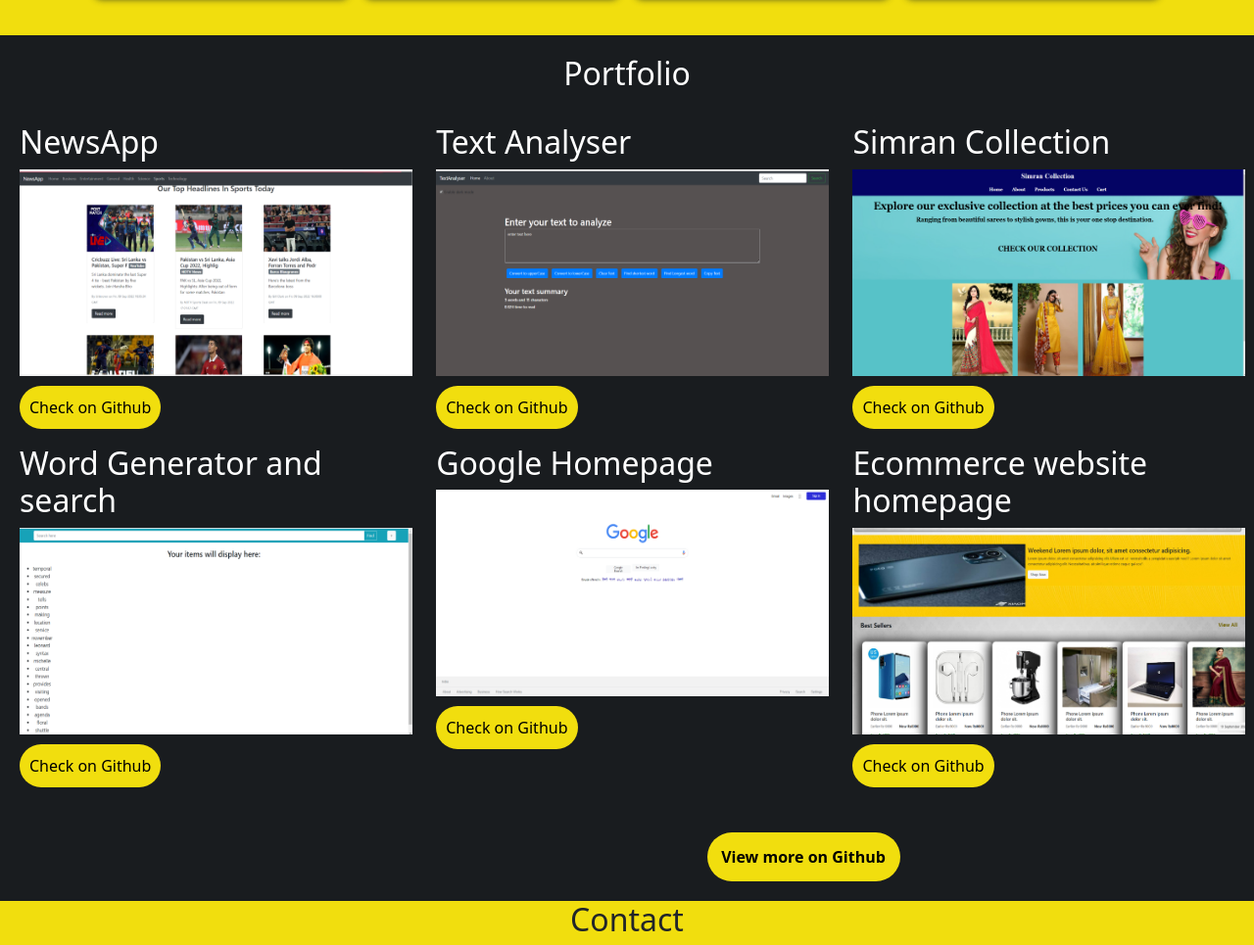
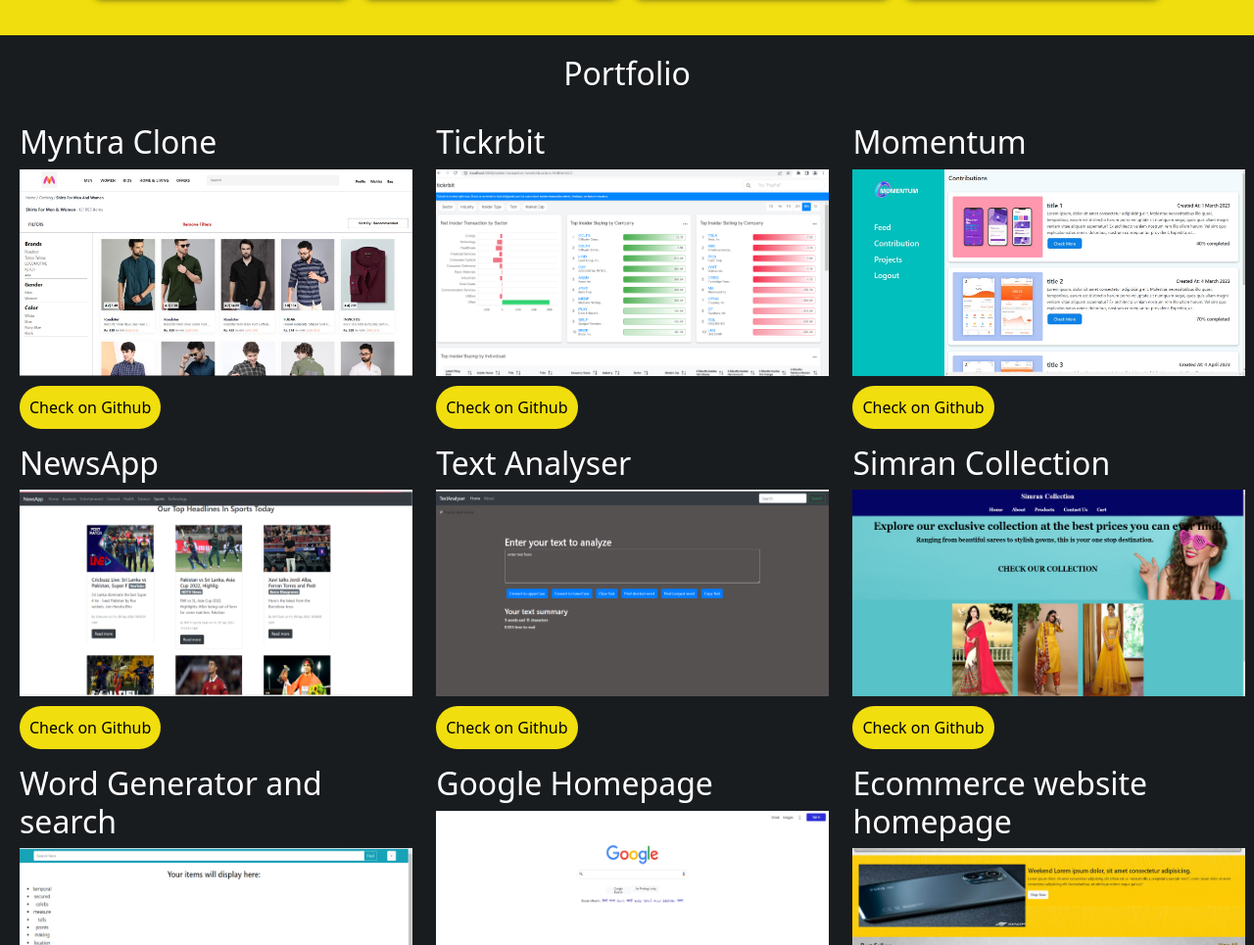
Before and after one commit to simranPanjwani20/Portfolio-Website, a plain HTML site: page index.html in a window 1280 px wide. Shown: the part 3145-4110 px from the top of the page at 98% size. Drawn offline with nearby package versions, Linux system fonts and the light colour scheme.

Commit message:
new project added

```diff
--- a/index.html
+++ b/index.html
@@ -236,6 +236,21 @@
         </div>
         <div class="portfolio-content">
             <div class="portfolio-img">
+                <h2>Myntra Clone</h2>
+                <img src="./portfolioimages/myntraclone.jpeg" alt="">
+                <button class="gitbtns" ><a href="https://myntraproducts.netlify.app/">Check on Github</a></button>
+            </div>
+            <div class="portfolio-img">
+                <h2>Tickrbit</h2>
+                <img src="./portfolioimages/tickrbit.png" alt="">
+                <button class="gitbtns" ><a href="https://tickrbit.com/insider-transaction-trends?duration=%5B1d%5D">Check on Github</a></button>
+            </div>
+            <div class="portfolio-img">
+                <h2>Momentum</h2>
+                <img src="./portfolioimages/Momentum.jpeg" alt="">
+                <button class="gitbtns" ><a href="#">Check on Github</a></button>
+            </div>
+            <div class="portfolio-img">
                 <h2>NewsApp</h2>
                 <img src="./portfolioimages/news.png" alt="">
                 <button class="gitbtns" ><a href="https://github.com/simranPanjwani20/NewsApp">Check on Github</a></button>
```
Also changed, not shown: portfolioimages/Momentum.jpeg (added), portfolioimages/myntraclone.jpeg (added), portfolioimages/tickrbit.png (added).
